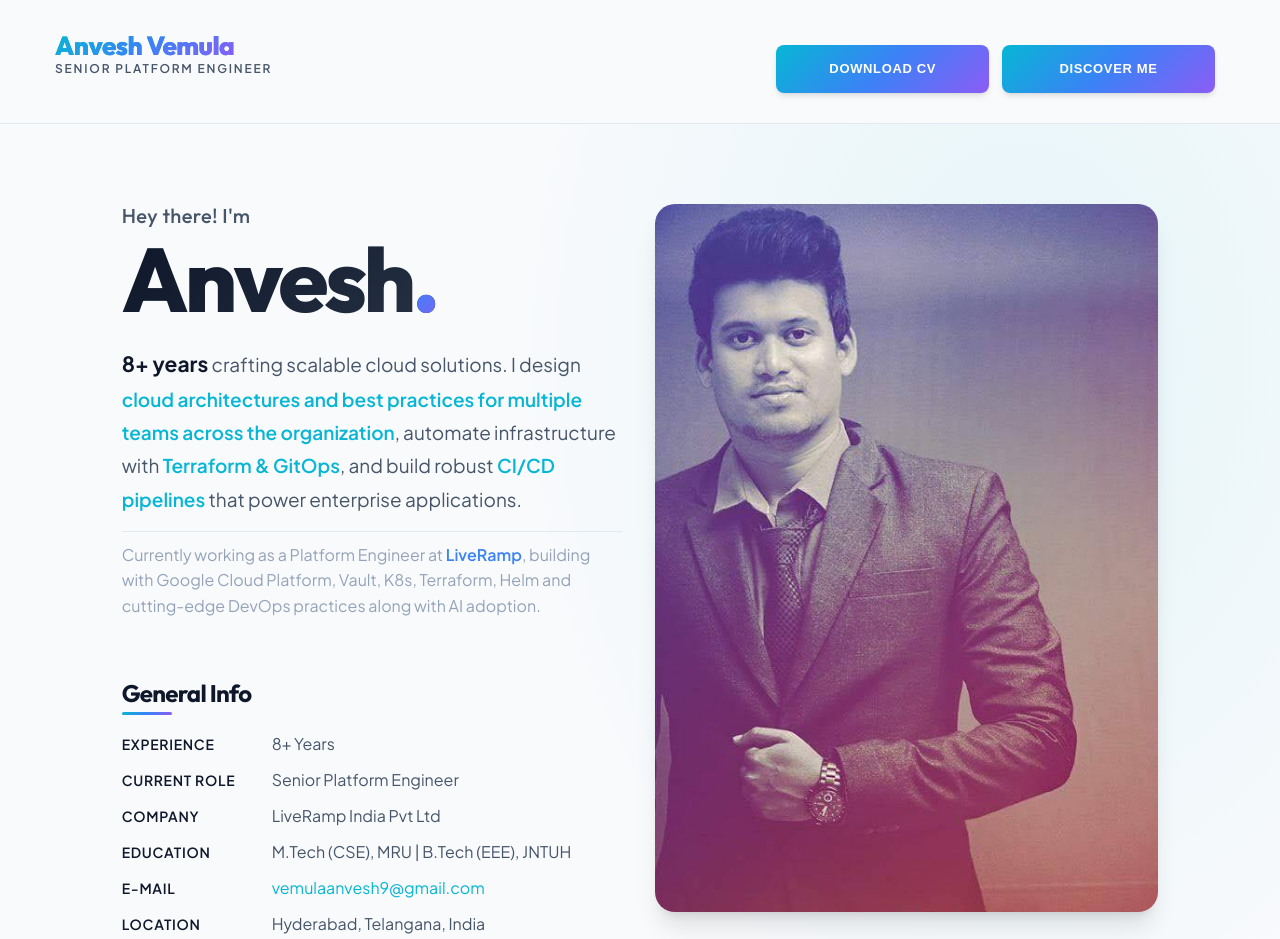
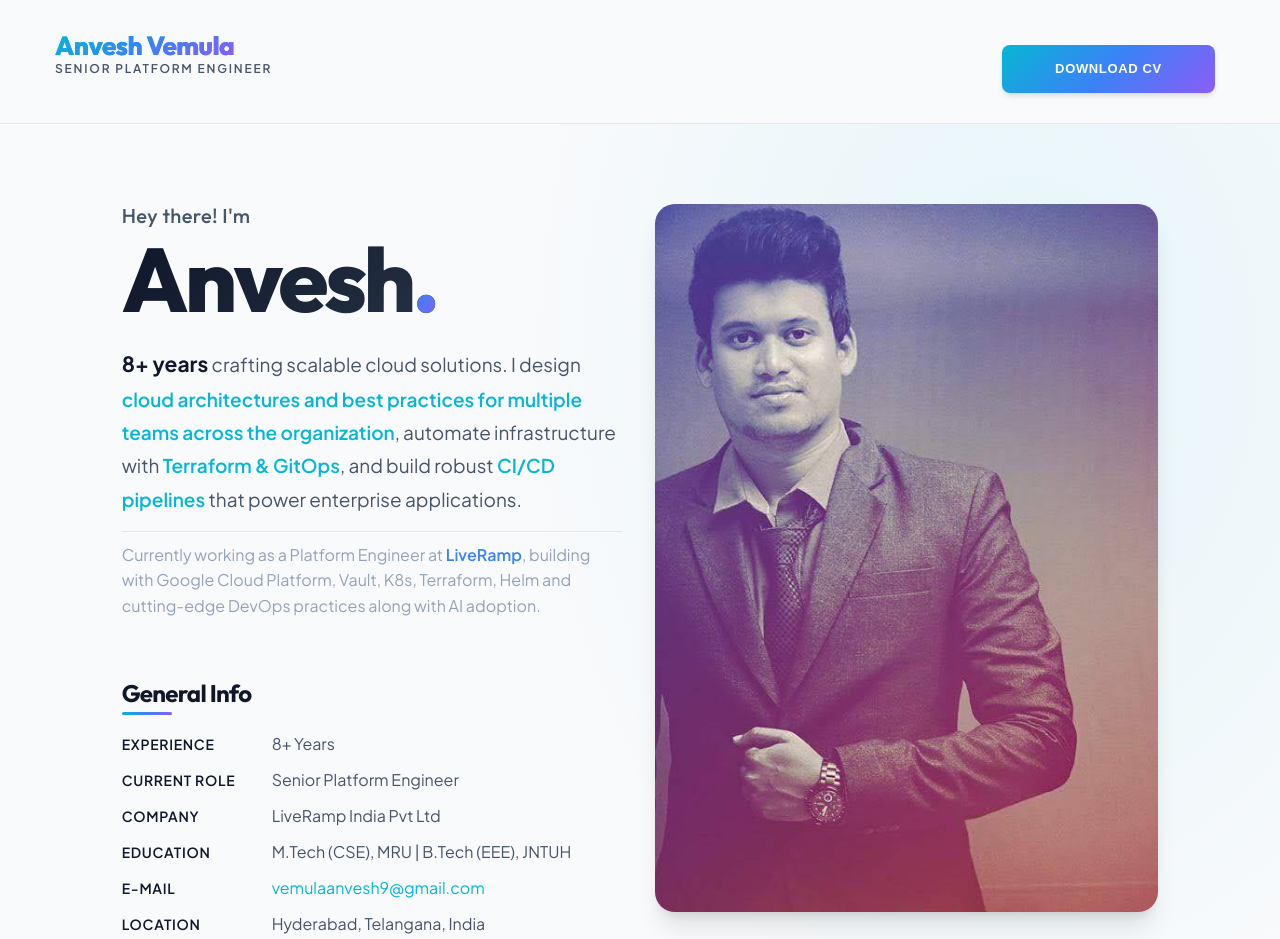
Before and after one commit to vemulaanvesh/CV, a plain HTML site: page index.html in a window 1280 px wide. Shown: the top 939 px of the page. Drawn offline with Linux system fonts and the light colour scheme.

Commit message:
updated CV

```diff
--- a/index.html
+++ b/index.html
@@ -54,7 +54,6 @@
 				</div>
 				<div class="col-md-8 text-md-right header-buttons">
 					<a href="assets/Anvesh-Vemula-Resume.pdf" class="site-btn" download>Download CV</a>
-					<a href="#about" class="site-btn">Discover Me</a>
 				</div>
 			</div>
 		</div>
```
